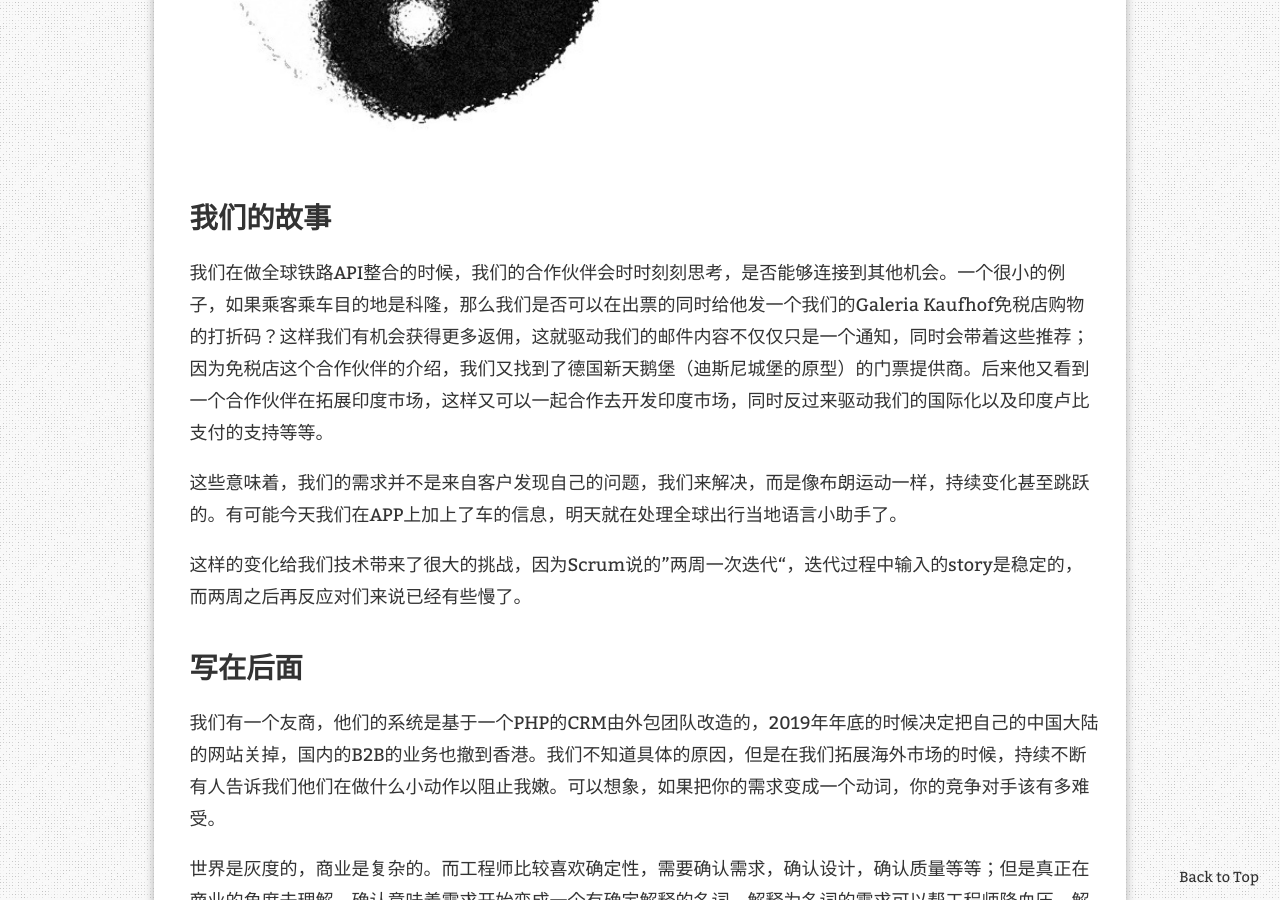
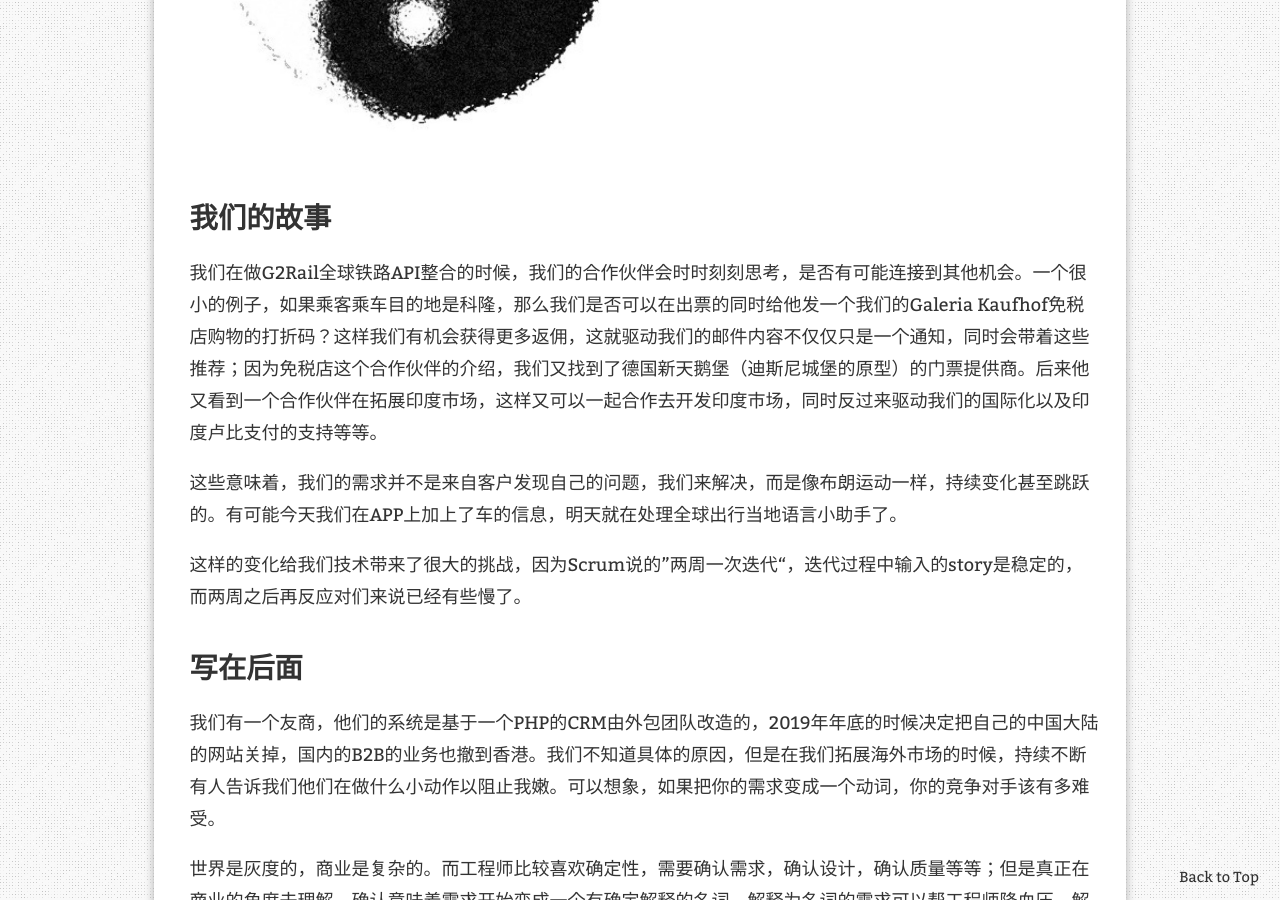
Before and after one commit to qinwenshi/sh, a Jekyll site: the page built from _posts/2020-04-16-need-is-a-verb.md, in a window 1280 px wide and 900 px high, scrolled down 1172 px. Built offline with Jekyll 4.4.1, drawn with Linux system fonts in a browser that asks for light colours; nearby versions of some CDN libraries; comment, search, counter and statistics services are not loaded.

Commit message:
minor update

```diff
--- a/_posts/2020-04-16-need-is-a-verb.md
+++ b/_posts/2020-04-16-need-is-a-verb.md
@@ -22,7 +22,7 @@ redirect_from:
 
 ## 我们的故事
 
-我们在做全球铁路API整合的时候，我们的合作伙伴会时时刻刻思考，是否能够连接到其他机会。一个很小的例子，如果乘客乘车目的地是科隆，那么我们是否可以在出票的同时给他发一个我们的Galeria Kaufhof免税店购物的打折码？这样我们有机会获得更多返佣，这就驱动我们的邮件内容不仅仅只是一个通知，同时会带着这些推荐；因为免税店这个合作伙伴的介绍，我们又找到了德国新天鹅堡（迪斯尼城堡的原型）的门票提供商。后来他又看到一个合作伙伴在拓展印度市场，这样又可以一起合作去开发印度市场，同时反过来驱动我们的国际化以及印度卢比支付的支持等等。
+我们在做G2Rail全球铁路API整合的时候，我们的合作伙伴会时时刻刻思考，是否有可能连接到其他机会。一个很小的例子，如果乘客乘车目的地是科隆，那么我们是否可以在出票的同时给他发一个我们的Galeria Kaufhof免税店购物的打折码？这样我们有机会获得更多返佣，这就驱动我们的邮件内容不仅仅只是一个通知，同时会带着这些推荐；因为免税店这个合作伙伴的介绍，我们又找到了德国新天鹅堡（迪斯尼城堡的原型）的门票提供商。后来他又看到一个合作伙伴在拓展印度市场，这样又可以一起合作去开发印度市场，同时反过来驱动我们的国际化以及印度卢比支付的支持等等。
 
 这些意味着，我们的需求并不是来自客户发现自己的问题，我们来解决，而是像布朗运动一样，持续变化甚至跳跃的。有可能今天我们在APP上加上了车的信息，明天就在处理全球出行当地语言小助手了。
 
```
